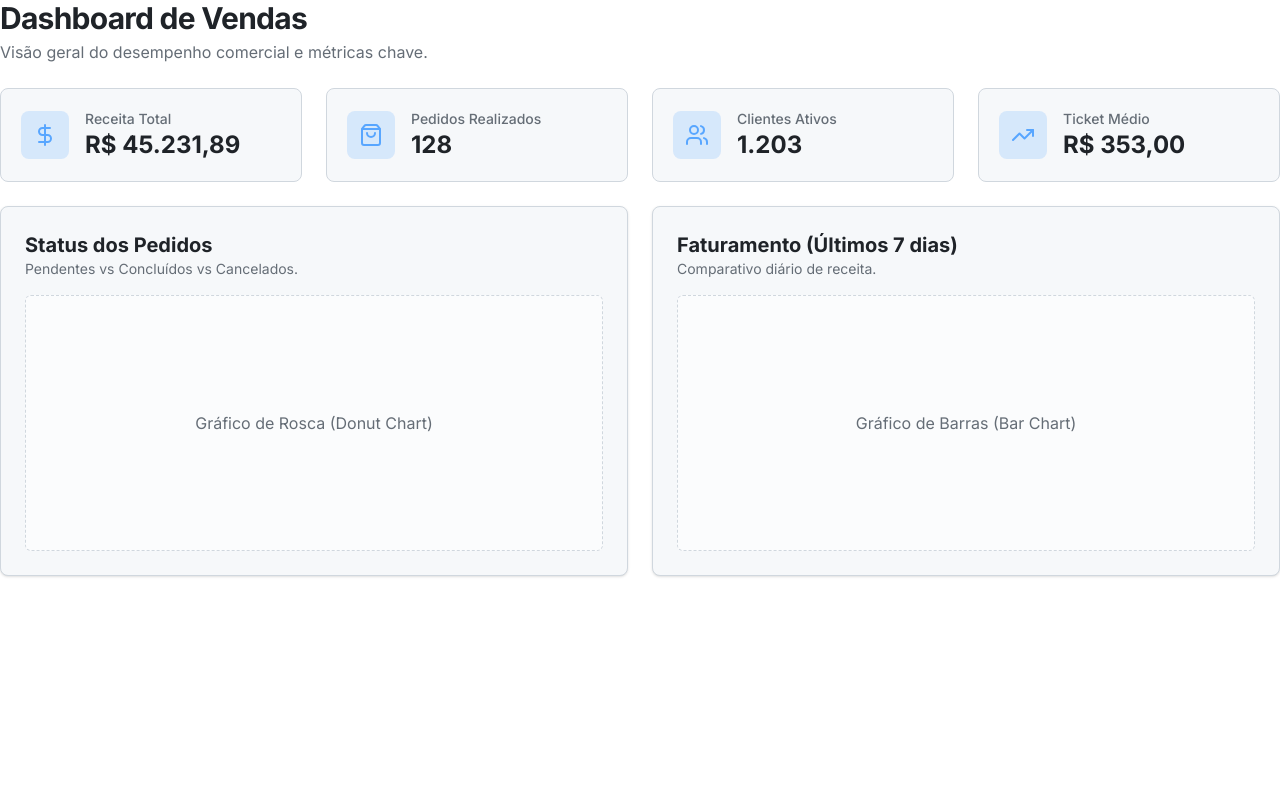
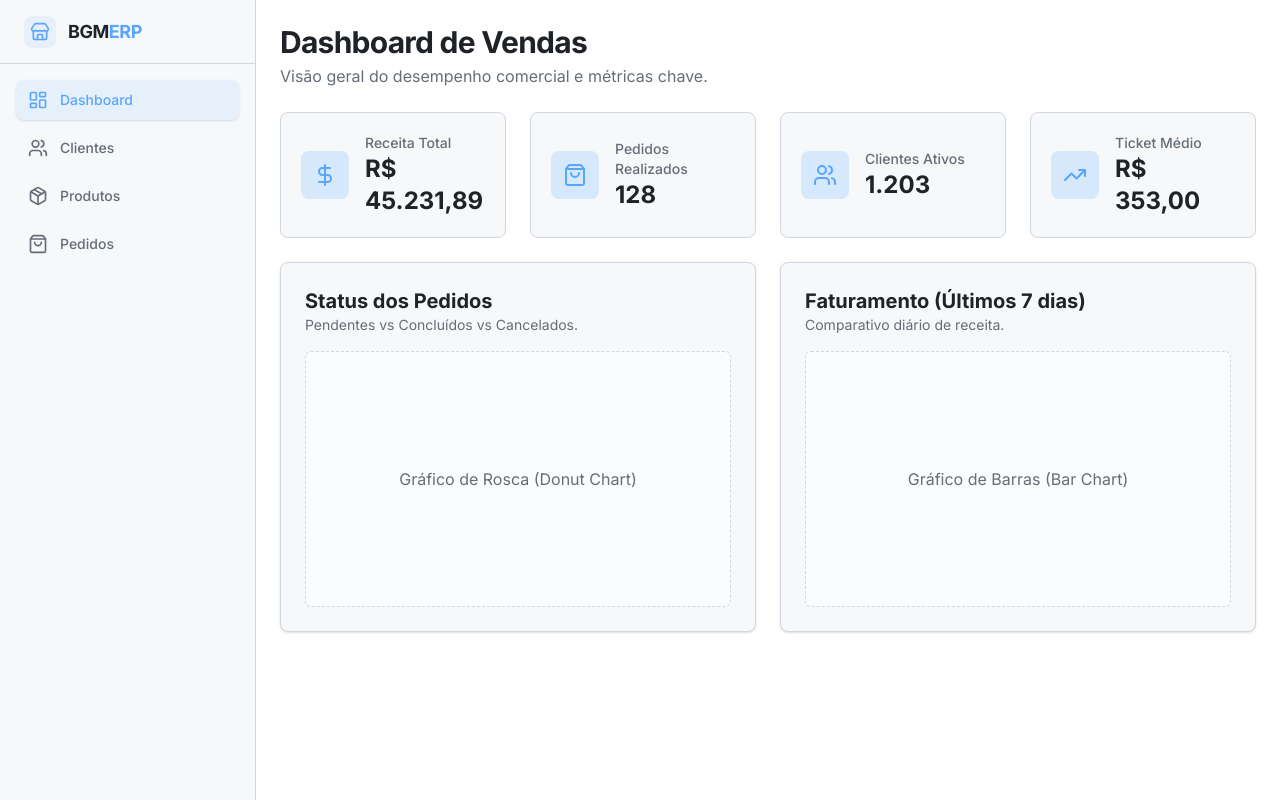
Before and after one commit to udoremi/dw3_final, a Next.js app in the folder erp_frontend/: page /dashboard in a window 1280 px wide. Built offline with nearby package versions, Linux system fonts and the light colour scheme.

Commit message:
Criando a Sidebar do sistema

```diff
--- a/erp_frontend/src/app/(app)/dashboard/page.tsx
+++ b/erp_frontend/src/app/(app)/dashboard/page.tsx
@@ -14,8 +14,7 @@ export default function DashboardPage() {
         </p>
       </div>
 
-      {/* Cards de Estatísticas (KPIs) */}
-      {/* Estes dados batem 100% com suas tabelas 'pedidos' e 'clientes' */}
+      {/* Cards de Estatísticas */}
       <div className="grid grid-cols-1 gap-6 sm:grid-cols-2 lg:grid-cols-4">
         <StatCard
           title="Receita Total"
@@ -42,7 +41,6 @@ export default function DashboardPage() {
       {/* Área de Gráficos */}
       <div className="grid grid-cols-1 gap-6 lg:grid-cols-2">
 
-        {/* Gráfico 1 - Alterado para refletir a coluna 'status' da tabela 'pedidos' */}
         <div className="w-full rounded-lg border border-border bg-card p-6 shadow-sm">
           <h3 className="text-xl font-bold text-foreground">Status dos Pedidos</h3>
           <p className="text-sm text-muted-foreground mb-4">
@@ -54,7 +52,6 @@ export default function DashboardPage() {
           </div>
         </div>
 
-        {/* Gráfico 2 - Mantido, pois reflete 'data_pedido' e 'valor_total' */}
         <div className="w-full rounded-lg border border-border bg-card p-6 shadow-sm">
           <h3 className="text-xl font-bold text-foreground">Faturamento (Últimos 7 dias)</h3>
           <p className="text-sm text-muted-foreground mb-4">Comparativo diário de receita.</p>
--- /dev/null
+++ b/erp_frontend/src/app/(app)/layout.tsx
@@ -0,0 +1,21 @@
+import { Sidebar } from '@/components/layout/Sidebar';
+
+export default function AppLayout({
+  children,
+}: {
+  children: React.ReactNode;
+}) {
+  return (
+    <div className="flex min-h-screen w-full bg-background">
+      <Sidebar />
+
+      <div className="flex flex-1 flex-col lg:pl-64">
+        {/* <Header /> */}
+
+        <main className="flex-1 p-6">
+          {children}
+        </main>
+      </div>
+    </div>
+  );
+}
--- /dev/null
+++ b/erp_frontend/src/components/layout/Sidebar.tsx
@@ -0,0 +1,76 @@
+'use client';
+
+import Link from 'next/link';
+import { usePathname } from 'next/navigation';
+import {
+  LayoutDashboard,
+  Users,        // Clientes
+  ShoppingBag,  // Pedidos
+  Package,      // Produtos
+  Store
+} from 'lucide-react';
+
+// Links diretos na raiz
+const navItems = [
+  {
+    href: '/dashboard',
+    label: 'Dashboard',
+    icon: LayoutDashboard,
+  },
+  {
+    href: '/clientes',
+    label: 'Clientes',
+    icon: Users,
+  },
+  {
+    href: '/produtos',
+    label: 'Produtos',
+    icon: Package,
+  },
+  {
+    href: '/pedidos',
+    label: 'Pedidos',
+    icon: ShoppingBag,
+  },
+];
+
+export function Sidebar() {
+  const pathname = usePathname();
+
+  return (
+    <aside className="fixed left-0 top-0 z-20 hidden h-screen w-64 flex-col border-r border-border bg-card lg:flex">
+      {/* Logo */}
+      <div className="flex h-16 w-full items-center gap-3 border-b border-border px-6">
+        <div className="flex h-8 w-8 items-center justify-center rounded-lg bg-primary/10 text-primary">
+            <Store className="h-5 w-5" />
+        </div>
+        <span className="text-lg font-bold tracking-tight text-foreground">
+          BGM<span className="text-primary">ERP</span>
+        </span>
+      </div>
+
+      {/* Navegação */}
+      <nav className="flex flex-1 flex-col gap-2 p-4">
+        {navItems.map((link) => {
+          // Se estiver na rota exata ou em uma sub-rota
+          const isActive = pathname.startsWith(link.href);
+
+          return (
+            <Link
+              key={link.href}
+              href={link.href}
+              className={`flex items-center gap-3 rounded-lg px-3 py-2.5 text-sm font-medium transition-all
+                ${isActive
+                  ? 'bg-primary/10 text-primary shadow-sm'
+                  : 'text-muted-foreground hover:bg-muted hover:text-foreground'
+                }`}
+            >
+              <link.icon className="h-5 w-5" />
+              <span>{link.label}</span>
+            </Link>
+          );
+        })}
+      </nav>
+    </aside>
+  );
+}
```
